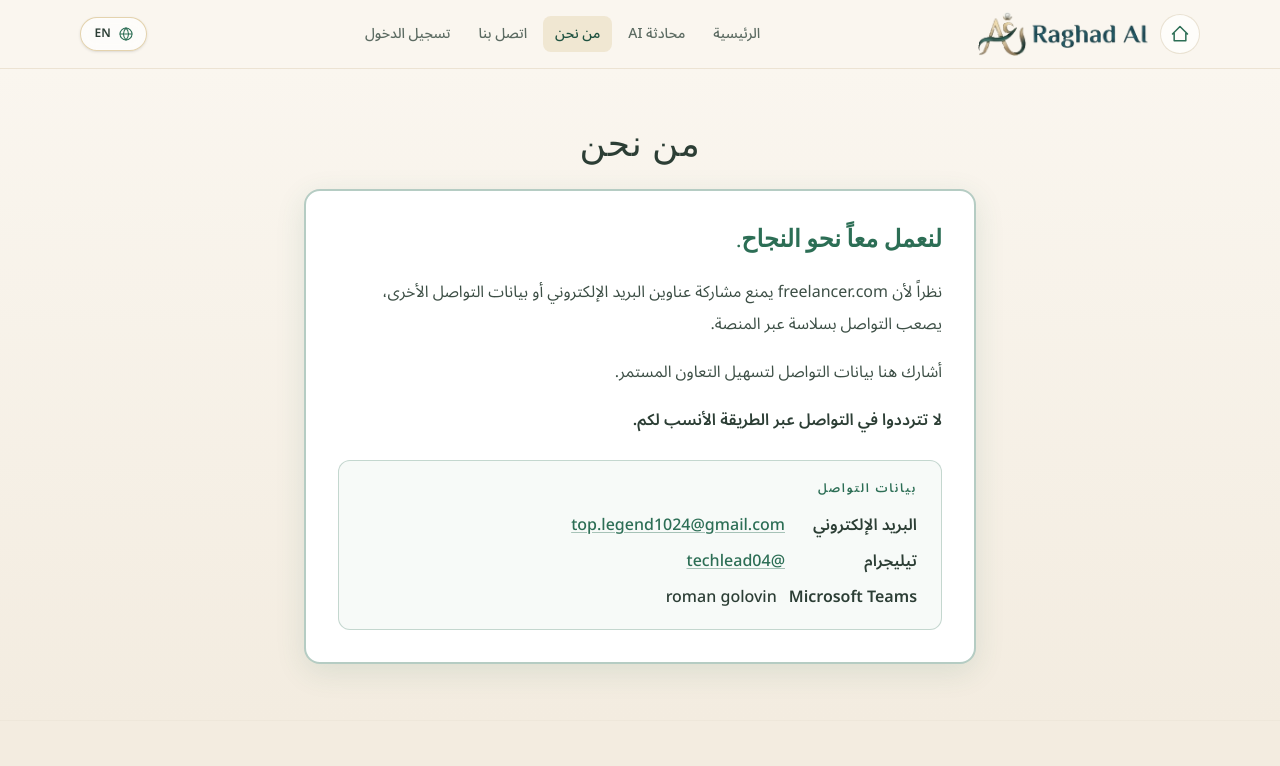
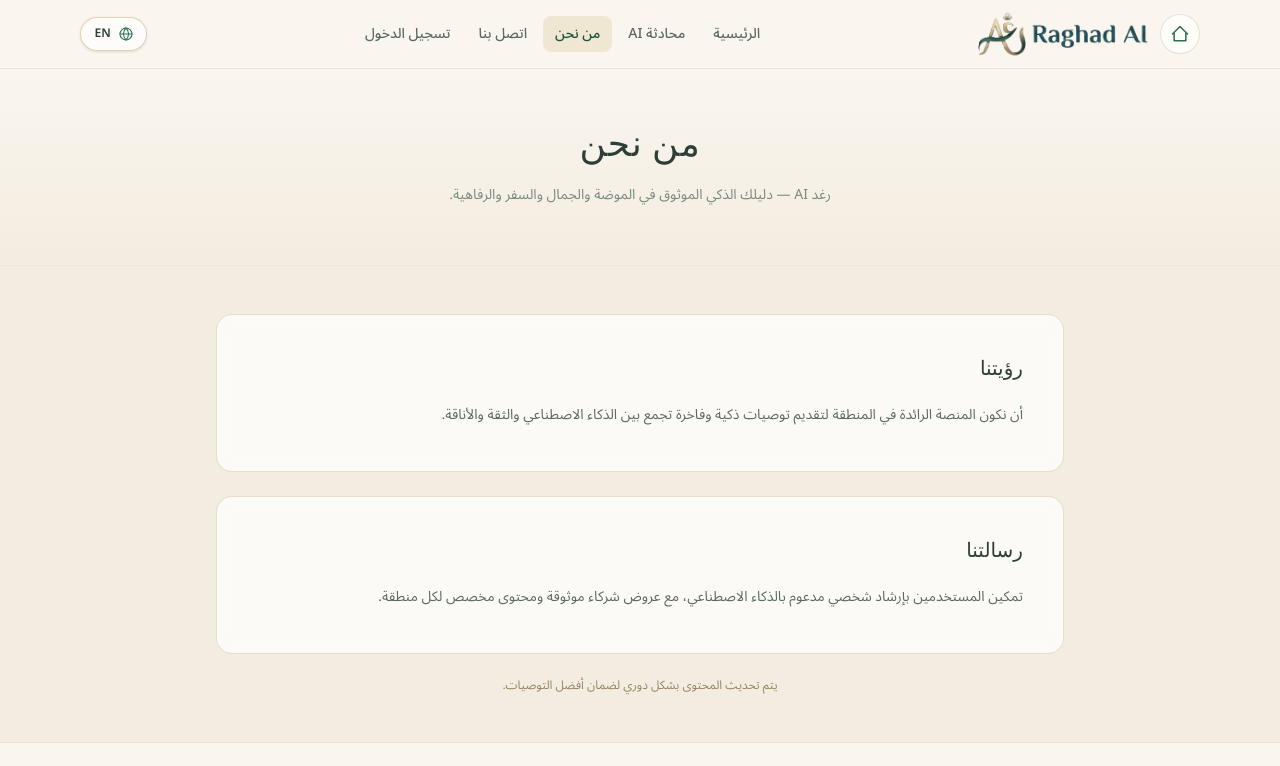
Before and after one commit to pikachu1001/raghad-ai, a Next.js app: page /about in a window 1280 px wide. Shown: the top 766 px of the page. Built offline with nearby package versions, Linux system fonts and the light colour scheme; no server answers.

Commit message:
Remove collaboration message from About Us page.

```diff
--- a/src/app/about/page.tsx
+++ b/src/app/about/page.tsx
@@ -13,56 +13,9 @@ export default function AboutPage() {
           <h1 className="font-serif text-3xl tracking-wide text-[#2c3e35] sm:text-4xl">
             {messages.about.title}
           </h1>
-          <div className="mx-auto mt-6 max-w-2xl rounded-2xl border-2 border-[#2c6e55]/35 bg-white px-6 py-7 text-start shadow-[0_8px_30px_rgba(44,110,85,0.12)] sm:px-8 sm:py-8">
-            <p className="font-serif text-xl font-semibold leading-snug text-[#2c6e55] sm:text-2xl">
-              {messages.about.collaborationLead}
-            </p>
-            <div className="mt-5 space-y-4 text-sm leading-7 text-[#3d4f46] sm:text-base sm:leading-8">
-              <p>{messages.about.collaborationP1}</p>
-              <p>{messages.about.collaborationP2}</p>
-              <p className="font-semibold text-[#2c3e35]">{messages.about.collaborationP3}</p>
-            </div>
-
-            <div className="mt-6 rounded-xl border border-[#2c6e55]/25 bg-[#f7faf8] px-5 py-5 sm:px-6">
-              <p className="text-xs font-semibold uppercase tracking-[0.14em] text-[#2c6e55]">
-                {messages.about.contactDetailsTitle}
-              </p>
-              <ul className="mt-4 space-y-3 text-sm sm:text-base">
-                <li className="flex flex-col gap-0.5 sm:flex-row sm:items-baseline sm:gap-3">
-                  <span className="min-w-[7.5rem] font-semibold text-[#2c3e35]">
-                    {messages.about.contactEmailLabel}
-                  </span>
-                  <a
-                    href={`mailto:${messages.about.contactEmail}`}
-                    className="font-medium text-[#2c6e55] underline decoration-[#2c6e55]/40 underline-offset-2 hover:decoration-[#2c6e55]"
-                  >
-                    {messages.about.contactEmail}
-                  </a>
-                </li>
-                <li className="flex flex-col gap-0.5 sm:flex-row sm:items-baseline sm:gap-3">
-                  <span className="min-w-[7.5rem] font-semibold text-[#2c3e35]">
-                    {messages.about.contactTelegramLabel}
-                  </span>
-                  <a
-                    href="https://t.me/techlead04"
-                    target="_blank"
-                    rel="noopener noreferrer"
-                    className="font-medium text-[#2c6e55] underline decoration-[#2c6e55]/40 underline-offset-2 hover:decoration-[#2c6e55]"
-                  >
-                    {messages.about.contactTelegram}
-                  </a>
-                </li>
-                <li className="flex flex-col gap-0.5 sm:flex-row sm:items-baseline sm:gap-3">
-                  <span className="min-w-[7.5rem] font-semibold text-[#2c3e35]">
-                    {messages.about.contactTeamsLabel}
-                  </span>
-                  <span className="font-medium text-[#2c3e35]">
-                    {messages.about.contactTeamsUser}
-                  </span>
-                </li>
-              </ul>
-            </div>
-          </div>
+          <p className="mx-auto mt-4 max-w-2xl text-sm leading-7 text-[#7a8b82]">
+            {messages.about.subtitle}
+          </p>
         </section>
 
         <div className="mx-auto grid max-w-4xl gap-6 px-4 py-12 sm:px-6">
--- a/src/messages/ar.json
+++ b/src/messages/ar.json
@@ -104,17 +104,7 @@
   },
   "about": {
     "title": "من نحن",
-    "collaborationLead": "لنعمل معاً نحو النجاح.",
-    "collaborationP1": "نظراً لأن freelancer.com يمنع مشاركة عناوين البريد الإلكتروني أو بيانات التواصل الأخرى، يصعب التواصل بسلاسة عبر المنصة.",
-    "collaborationP2": "أشارك هنا بيانات التواصل لتسهيل التعاون المستمر.",
-    "collaborationP3": "لا تترددوا في التواصل عبر الطريقة الأنسب لكم.",
-    "contactDetailsTitle": "بيانات التواصل",
-    "contactEmailLabel": "البريد الإلكتروني",
-    "contactEmail": "top.legend1024@gmail.com",
-    "contactTelegramLabel": "تيليجرام",
-    "contactTelegram": "@techlead04",
-    "contactTeamsLabel": "Microsoft Teams",
-    "contactTeamsUser": "roman golovin",
+    "subtitle": "رغد AI — دليلك الذكي الموثوق في الموضة والجمال والسفر والرفاهية.",
     "visionTitle": "رؤيتنا",
     "visionBody": "أن نكون المنصة الرائدة في المنطقة لتقديم توصيات ذكية وفاخرة تجمع بين الذكاء الاصطناعي والثقة والأناقة.",
     "missionTitle": "رسالتنا",
--- a/src/messages/en.json
+++ b/src/messages/en.json
@@ -104,17 +104,7 @@
   },
   "about": {
     "title": "About Us",
-    "collaborationLead": "Let's work together toward success.",
-    "collaborationP1": "Since freelancer.com prohibits the sharing of email addresses or other contact details, it is difficult to communicate smoothly through the platform.",
-    "collaborationP2": "I am sharing my contact information here to facilitate ongoing collaboration.",
-    "collaborationP3": "Please feel free to reach out via whichever method is most convenient for you.",
-    "contactDetailsTitle": "Contact details",
-    "contactEmailLabel": "Email",
-    "contactEmail": "top.legend1024@gmail.com",
-    "contactTelegramLabel": "Telegram",
-    "contactTelegram": "@techlead04",
-    "contactTeamsLabel": "Microsoft Teams",
-    "contactTeamsUser": "roman golovin",
+    "subtitle": "Raghad AI — your trusted smart guide for fashion, beauty, travel, and luxury living.",
     "visionTitle": "Our Vision",
     "visionBody": "To be the region's leading platform for intelligent, luxury recommendations that blend AI, trust, and elegance.",
     "missionTitle": "Our Mission",
```
